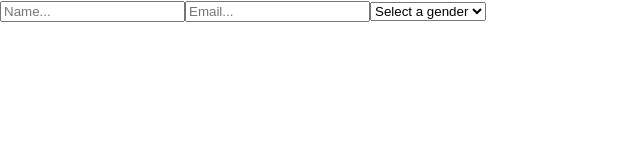
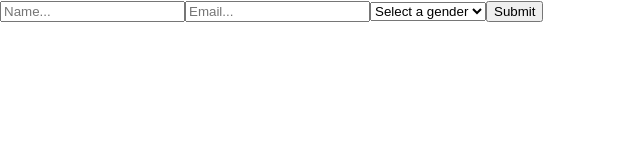
Before and after one commit to ThorbenBender/React-coding-challenge, a React (Create React App) app in the folder client/: page / in a window 1280 px wide. Shown: the top 160 px of the page, without its empty margins (0-640 px from the left). Built offline with nearby package versions, Linux system fonts and the light colour scheme.

Commit message:
functionality to create a new user

```diff
--- a/client/src/App.js
+++ b/client/src/App.js
@@ -9,18 +9,24 @@ class App extends Component {
   // State
   state = {
     // show the current component
-    view: 'Create'
+    view: 'Create',
+    user: []
   }
 
   changeView = view => {
     // will set the state of view based on the view argument
     this.setState({view: view})
   }
+  // takes in a user as an argument
+  createUser = user => {
+    // it will create a new array and fill in every user from the previous state and add the new user to the end
+    this.setState(st => ({user: [...st.user, user]}))
+  }
   render() {
     return (
       <div className="App">
         {/* If view is equal to Create it will render the create component */}
-        {this.state.view === 'Create' && <Create changeView={this.changeView}/>}
+        {this.state.view === 'Create' && <Create changeView={this.changeView} createUser={this.createUser} />}
         {/* If view is equal to ViewAndUpdate it will render the ViewAndUpdate component */}
         {this.state.view === 'ViewAndUpdate' && <ViewAndUpdate changeView={this.changeView}/>}
       </div>
--- a/client/src/Components/Create/Create.js
+++ b/client/src/Components/Create/Create.js
@@ -5,7 +5,8 @@ export default class Create extends Component {
     state = {
         name: '',
         email: '',
-        gender: ''
+        gender: '',
+        error: null
     }
 
     // takes event as an argument
@@ -13,17 +14,42 @@ export default class Create extends Component {
         // will set the state from the item with the name of the event target to the value of the event target
         this.setState({[e.target.name]: e.target.value})
     }
+
+    submitInput = e => {
+        // will prevent reload
+        e.preventDefault();
+        // check if every input field is filled out
+        if (!this.state.name || !this.state.email || !this.state.gender) {
+            // if not it will set the state from error to missing credentials
+            this.setState({error: 'Missing credentials'})
+            // and return to null to end the function
+            return null
+        }
+        // else
+        // create a user object with the values from state
+        let user = {
+            name: this.state.name,
+            email: this.state.email,
+            gender: this.state.gender
+        }
+        // call the function from the parent element with user object
+        this.props.createUser(user)
+        // change the view to ViewAndUpdate
+        this.props.changeView('ViewAndUpdate')
+    }
     render() {
         return (
             <div>
-                <input name='name' value={this.state.name} placeholder="Name..." onChange={this.handleInput} />
-                <input name='email' value={this.state.email} placeholder="Email..." onChange={this.handleInput} />
+                <input name='name' type='text' value={this.state.name} placeholder="Name..." onChange={this.handleInput} />
+                <input name='email' type='email' value={this.state.email} placeholder="Email..." onChange={this.handleInput} />
                 <select name='gender' onClick={this.handleInput}>
                     <option defaultValue='select a gender'>Select a gender</option>
                     <option value='male'>Male</option>
                     <option value='female'>Female</option>
                     <option value='other'>other</option>
                 </select>
+                {this.state.error && <p>{this.state.error}</p>}
+                <button onClick={this.submitInput}>Submit</button>
             </div>
         )
     }
```
